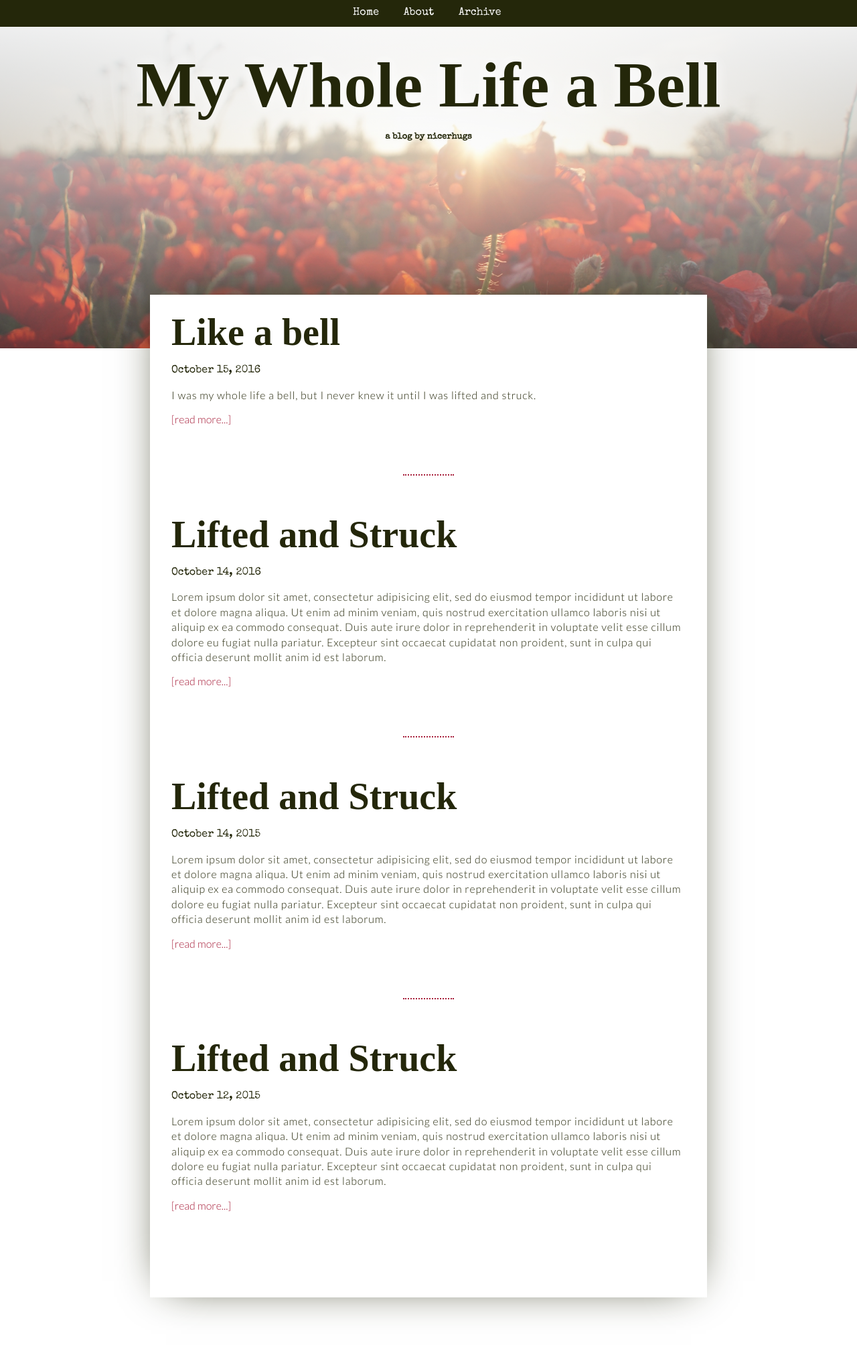
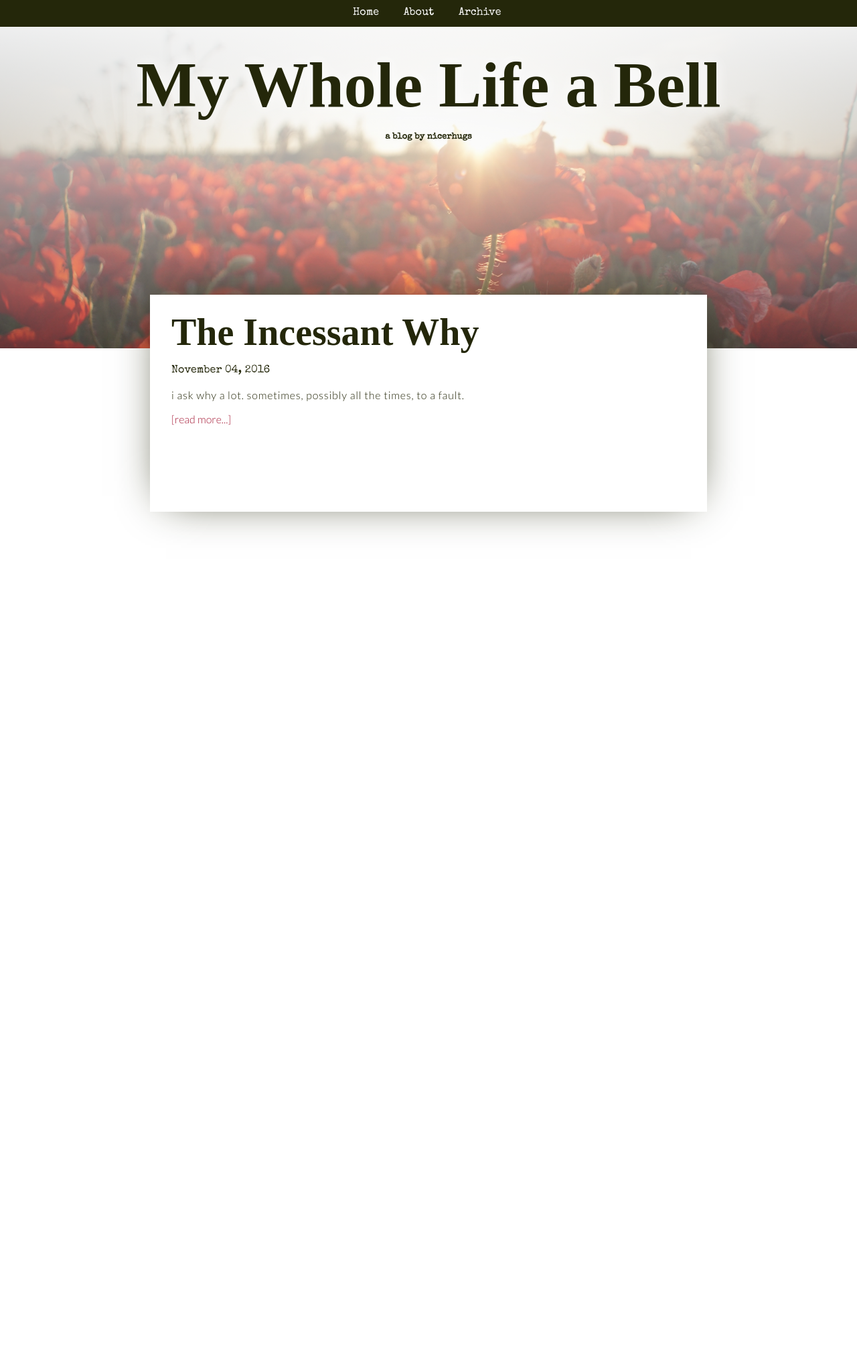
Before and after one commit to NicerHugs/blog, a Jekyll site: the page docs/index.html, which Jekyll copies as it is, in a window 1280 px wide. Shown: the whole page at 67% size. Built offline with Jekyll 4.4.1, drawn with Linux system fonts in a browser that asks for light colours; nearby versions of some CDN libraries; some web fonts are replaced; a script that is not in the unit is left out; after the commit the page ends 900 px from its top, so only the background shows below that.

Commit message:
incessant why

```diff
--- a/_includes/head.html
+++ b/_includes/head.html
@@ -4,7 +4,7 @@
 	<title>NicerHugs</title>
 	<link rel="icon" href="/favicon.ico"/>
 	<link rel="stylesheet" href="https://cdnjs.cloudflare.com/ajax/libs/normalize/5.0.0/normalize.min.css" />
-	<link href="https://fonts.googleapis.com/css?family=Amatica+SC:700|Lato:300|Special+Elite" rel="stylesheet">
+	<link href="https://fonts.googleapis.com/css?family=Amatica+SC:700|Lato:300,700|Special+Elite" rel="stylesheet">
 	<link rel="stylesheet" href="/main.css"/>
 	<script type="text/javascript">
 	var disqus_developer = 1;
--- a/_sass/_baseline.scss
+++ b/_sass/_baseline.scss
@@ -77,3 +77,7 @@ main {
 		content: '';
 	}
 }
+
+strong {
+	font-weight: 700;
+}
--- a/about.html
+++ b/about.html
@@ -15,10 +15,10 @@
 				</blockquote>
 				<cite>- Annie Dillard, <i>Pilgrim at Tinker Creek</i></cite>
 				<p>
-					Hi, I'm nicerhugs. I'm a multi-potentialite. Which means I like to keep a variety of experiences, do a lot of different things, and learn as many things as there are to learn. I also spend a lot of time (over) thinking about just about everything. Sometimes I document the things I do, but mostly I document the things I think. That's what this blog is all about.
+					Hi, I'm nicerhugs. I'm a multi-potentialite. Which means I like to keep a variety of experiences, do a lot of different things, and learn basically as much as there is to learn. I also spend a lot of time (over) thinking about just about everything. Sometimes I document the things I do, but mostly I document the things I think. That's what this blog is all about.
 				</p>
 				<p>
-					If you're interested in my other endeavors, feel free to check out my other sites. My <a href="http://code.nicerhugs.com">coding portfolio</a> is rarely up to date, but it does exist. And every once in a while I get some gumption and post <a href="http://craft.nicerhugs.com">things I've made</a>.
+					If you're interested in my other endeavors, feel free to check out my other sites. My <a href="http://code.nicerhugs.com">coding portfolio</a> is rarely up to date, but it does exist. And at some point I'll get some gumption and post <!--<a href="http://craft.nicerhugs.com">-->things I've made<!--</a>-->.
 				</p>
 				<p>
 					Have a question for me? Want to tell me I'm crazy or need to prove me wrong? Just have a hankering for some chatter? I love pen pals and I love reasons to think about new stuff. Give me a good excuse to do some more writing. You can always reach me at <a href="mailto:nicerhugs@gmail.com">nicerhugs@gmail.com</a>.
--- a/docs/about/index.html
+++ b/docs/about/index.html
@@ -6,7 +6,7 @@
 	<title>NicerHugs</title>
 	<link rel="icon" href="/favicon.ico"/>
 	<link rel="stylesheet" href="https://cdnjs.cloudflare.com/ajax/libs/normalize/5.0.0/normalize.min.css" />
-	<link href="https://fonts.googleapis.com/css?family=Amatica+SC:700|Lato:300|Special+Elite" rel="stylesheet">
+	<link href="https://fonts.googleapis.com/css?family=Amatica+SC:700|Lato:300,700|Special+Elite" rel="stylesheet">
 	<link rel="stylesheet" href="/main.css"/>
 	<script type="text/javascript">
 	var disqus_developer = 1;
@@ -36,10 +36,10 @@
 				</blockquote>
 				<cite>- Annie Dillard, <i>Pilgrim at Tinker Creek</i></cite>
 				<p>
-					Hi, I'm nicerhugs. I'm a multi-potentialite. Which means I like to keep a variety of experiences, do a lot of different things, and learn as many things as there are to learn. I also spend a lot of time (over) thinking about just about everything. Sometimes I document the things I do, but mostly I document the things I think. That's what this blog is all about.
+					Hi, I'm nicerhugs. I'm a multi-potentialite. Which means I like to keep a variety of experiences, do a lot of different things, and learn basically as much as there is to learn. I also spend a lot of time (over) thinking about just about everything. Sometimes I document the things I do, but mostly I document the things I think. That's what this blog is all about.
 				</p>
 				<p>
-					If you're interested in my other endeavors, feel free to check out my other sites. My <a href="http://code.nicerhugs.com">coding portfolio</a> is rarely up to date, but it does exist. And every once in a while I get some gumption and post <a href="http://craft.nicerhugs.com">things I've made</a>.
+					If you're interested in my other endeavors, feel free to check out my other sites. My <a href="http://code.nicerhugs.com">coding portfolio</a> is rarely up to date, but it does exist. And at some point I'll get some gumption and post <!--<a href="http://craft.nicerhugs.com">-->things I've made<!--</a>-->.
 				</p>
 				<p>
 					Have a question for me? Want to tell me I'm crazy or need to prove me wrong? Just have a hankering for some chatter? I love pen pals and I love reasons to think about new stuff. Give me a good excuse to do some more writing. You can always reach me at <a href="mailto:nicerhugs@gmail.com">nicerhugs@gmail.com</a>.
--- a/docs/index.html
+++ b/docs/index.html
@@ -6,7 +6,7 @@
 	<title>NicerHugs</title>
 	<link rel="icon" href="/favicon.ico"/>
 	<link rel="stylesheet" href="https://cdnjs.cloudflare.com/ajax/libs/normalize/5.0.0/normalize.min.css" />
-	<link href="https://fonts.googleapis.com/css?family=Amatica+SC:700|Lato:300|Special+Elite" rel="stylesheet">
+	<link href="https://fonts.googleapis.com/css?family=Amatica+SC:700|Lato:300,700|Special+Elite" rel="stylesheet">
 	<link rel="stylesheet" href="/main.css"/>
 	<script type="text/javascript">
 	var disqus_developer = 1;
@@ -30,49 +30,13 @@
 
 			<article class="post-excerpt">
 				<h2 class="article-title">
-					<a href="/musings/2016/10/15/lifted-and-struck/">Like a bell</a>
+					<a href="/2016/11/04/the-incessant-why/">The Incessant Why</a>
 				</h2>
-				<div class="article-meta">October 15, 2016</div>
+				<div class="article-meta">November 04, 2016</div>
 				<div class="article-body">
-					<p>I was my whole life a bell, but I never knew it until I was lifted and struck.</p>
+					<p>i ask why a lot. sometimes, possibly all the times, to a fault.</p>
 
- <a href="/musings/2016/10/15/lifted-and-struck/">[read more...]</a>
-				</div>
-			</article>
-
-			<article class="post-excerpt">
-				<h2 class="article-title">
-					<a href="/musings/2016/10/14/lifted-and-struck/">Lifted and Struck</a>
-				</h2>
-				<div class="article-meta">October 14, 2016</div>
-				<div class="article-body">
-					<p>Lorem ipsum dolor sit amet, consectetur adipisicing elit, sed do eiusmod tempor incididunt ut labore et dolore magna aliqua. Ut enim ad minim veniam, quis nostrud exercitation ullamco laboris nisi ut aliquip ex ea commodo consequat. Duis aute irure dolor in reprehenderit in voluptate velit esse cillum dolore eu fugiat nulla pariatur. Excepteur sint occaecat cupidatat non proident, sunt in culpa qui officia deserunt mollit anim id est laborum.</p>
-
- <a href="/musings/2016/10/14/lifted-and-struck/">[read more...]</a>
-				</div>
-			</article>
-
-			<article class="post-excerpt">
-				<h2 class="article-title">
-					<a href="/musings/2015/10/14/lifted-and-struck/">Lifted and Struck</a>
-				</h2>
-				<div class="article-meta">October 14, 2015</div>
-				<div class="article-body">
-					<p>Lorem ipsum dolor sit amet, consectetur adipisicing elit, sed do eiusmod tempor incididunt ut labore et dolore magna aliqua. Ut enim ad minim veniam, quis nostrud exercitation ullamco laboris nisi ut aliquip ex ea commodo consequat. Duis aute irure dolor in reprehenderit in voluptate velit esse cillum dolore eu fugiat nulla pariatur. Excepteur sint occaecat cupidatat non proident, sunt in culpa qui officia deserunt mollit anim id est laborum.</p>
-
- <a href="/musings/2015/10/14/lifted-and-struck/">[read more...]</a>
-				</div>
-			</article>
-
-			<article class="post-excerpt">
-				<h2 class="article-title">
-					<a href="/musings/2015/10/12/lifted-and-struck/">Lifted and Struck</a>
-				</h2>
-				<div class="article-meta">October 12, 2015</div>
-				<div class="article-body">
-					<p>Lorem ipsum dolor sit amet, consectetur adipisicing elit, sed do eiusmod tempor incididunt ut labore et dolore magna aliqua. Ut enim ad minim veniam, quis nostrud exercitation ullamco laboris nisi ut aliquip ex ea commodo consequat. Duis aute irure dolor in reprehenderit in voluptate velit esse cillum dolore eu fugiat nulla pariatur. Excepteur sint occaecat cupidatat non proident, sunt in culpa qui officia deserunt mollit anim id est laborum.</p>
-
- <a href="/musings/2015/10/12/lifted-and-struck/">[read more...]</a>
+ <a href="/2016/11/04/the-incessant-why/">[read more...]</a>
 				</div>
 			</article>
 
--- a/docs/main.css
+++ b/docs/main.css
@@ -61,6 +61,9 @@ main {
     clear: both;
     display: block;
     content: ''; }
+
+strong {
+  font-weight: 700; }
 
 nav {
   height: 4rem;
```
Also changed, not shown: _drafts/understand-vs-change.md (added, +4 -0 lines), _posts/2015-10-12-lifted-and-struck.markdown (deleted, +0 -13 lines), _posts/2015-10-14-lifted-and-struck.markdown (deleted, +0 -13 lines), _posts/2016-10-14-lifted-and-struck.markdown (deleted, +0 -13 lines), _posts/2016-10-15-lifted-and-struck.markdown (deleted, +0 -9 lines), _posts/2016-11-04-the-incessant-why.md (added, +26 -0 lines), docs/2016/11/04/the-incessant-why/index.html (added, +86 -0 lines), docs/archive/index.html (+4 -69 lines), docs/feed.xml (+14 -12 lines), docs/musings/2015/10/12/lifted-and-struck/index.html (deleted, +0 -72 lines), docs/musings/2015/10/14/lifted-and-struck/index.html (deleted, +0 -74 lines), docs/musings/2016/10/14/lifted-and-struck/index.html (deleted, +0 -74 lines), docs/musings/2016/10/15/lifted-and-struck/index.html (deleted, +0 -68 lines).
